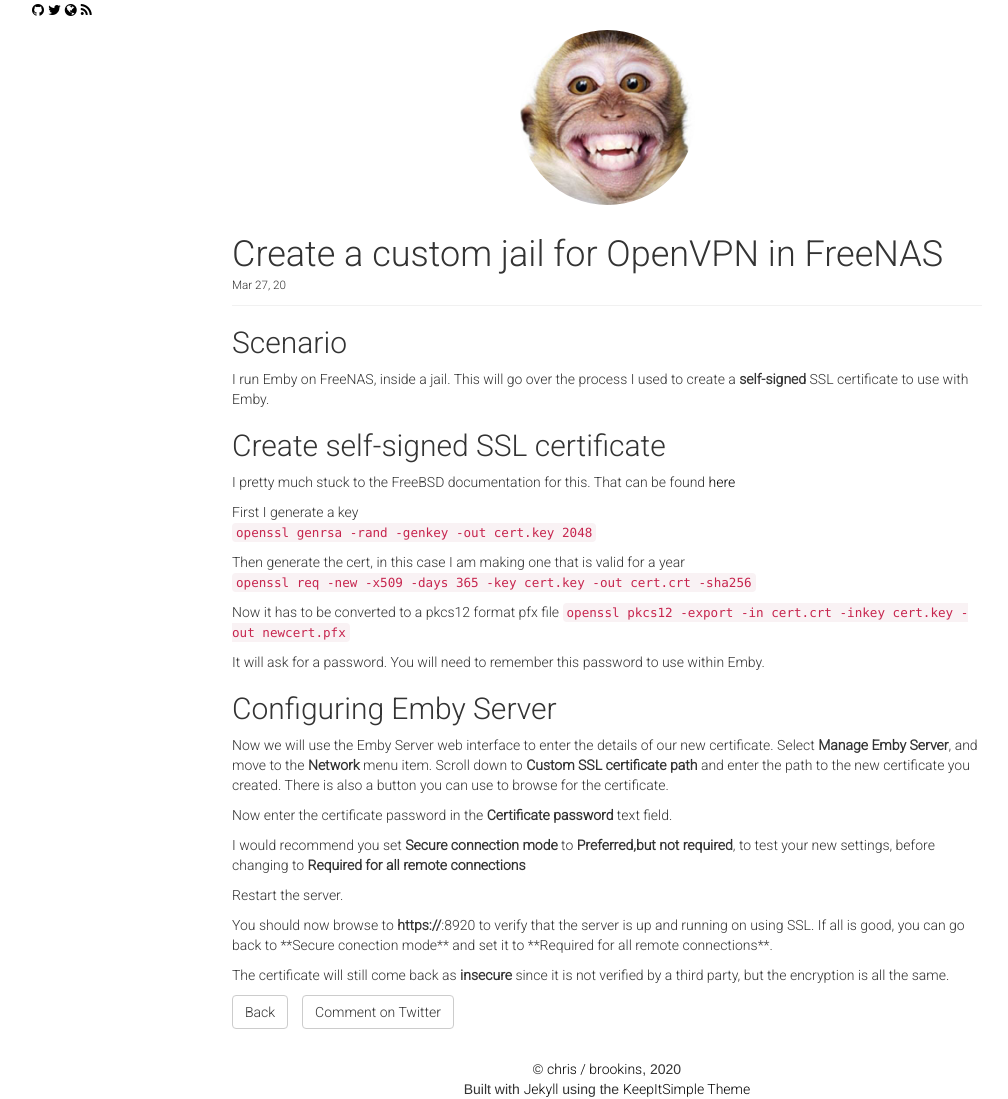
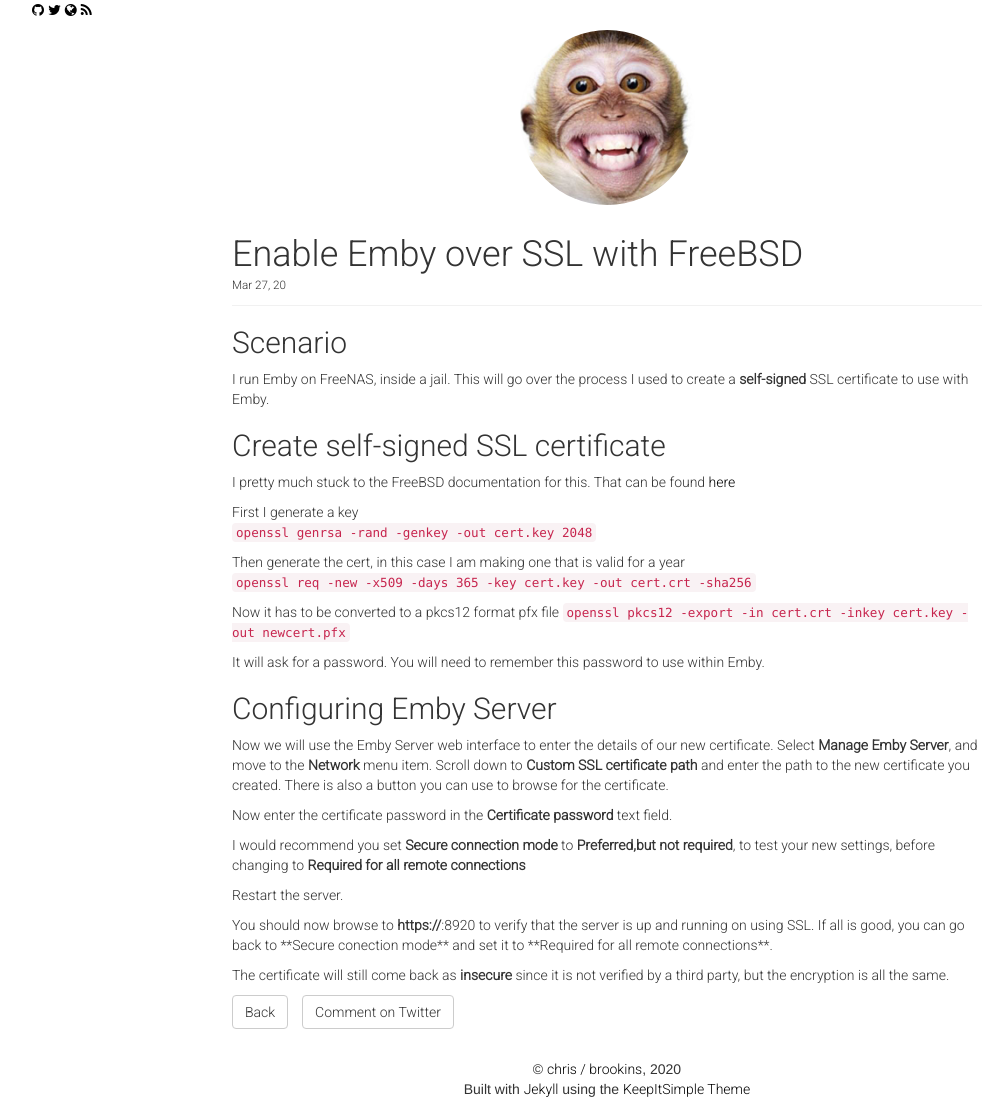
Before and after one commit to cbrookins/cbrookins.github.io, a Jekyll site: the page built from _posts/2020-03-27-Enable-Emby-over-SSL-with-FreeBSD.markdown, in a window 1280 px wide. Shown: the whole page, without its empty margins (33-1041 px from the left). Built offline with Jekyll 4.4.1, drawn with Linux system fonts in a browser that asks for light colours; nearby versions of some CDN libraries.

Commit message:
Update and rename 2020-03-27-Enable-Emby-over-SSL-with-FreeNAS.markdown to 2020-03-27-Enable-Emby-over-SSL-with-FreeBSD.markdown

```diff
--- a/_posts/2020-03-27-Enable-Emby-over-SSL-with-FreeNAS.markdown
+++ b/_posts/2020-03-27-Enable-Emby-over-SSL-with-FreeBSD.markdown
@@ -1,6 +1,6 @@
 ---
 layout: post
-title: Create a custom jail for OpenVPN in FreeNAS
+title: Enable Emby over SSL with FreeBSD
 date: 2020-03-27
 ---
 
```
